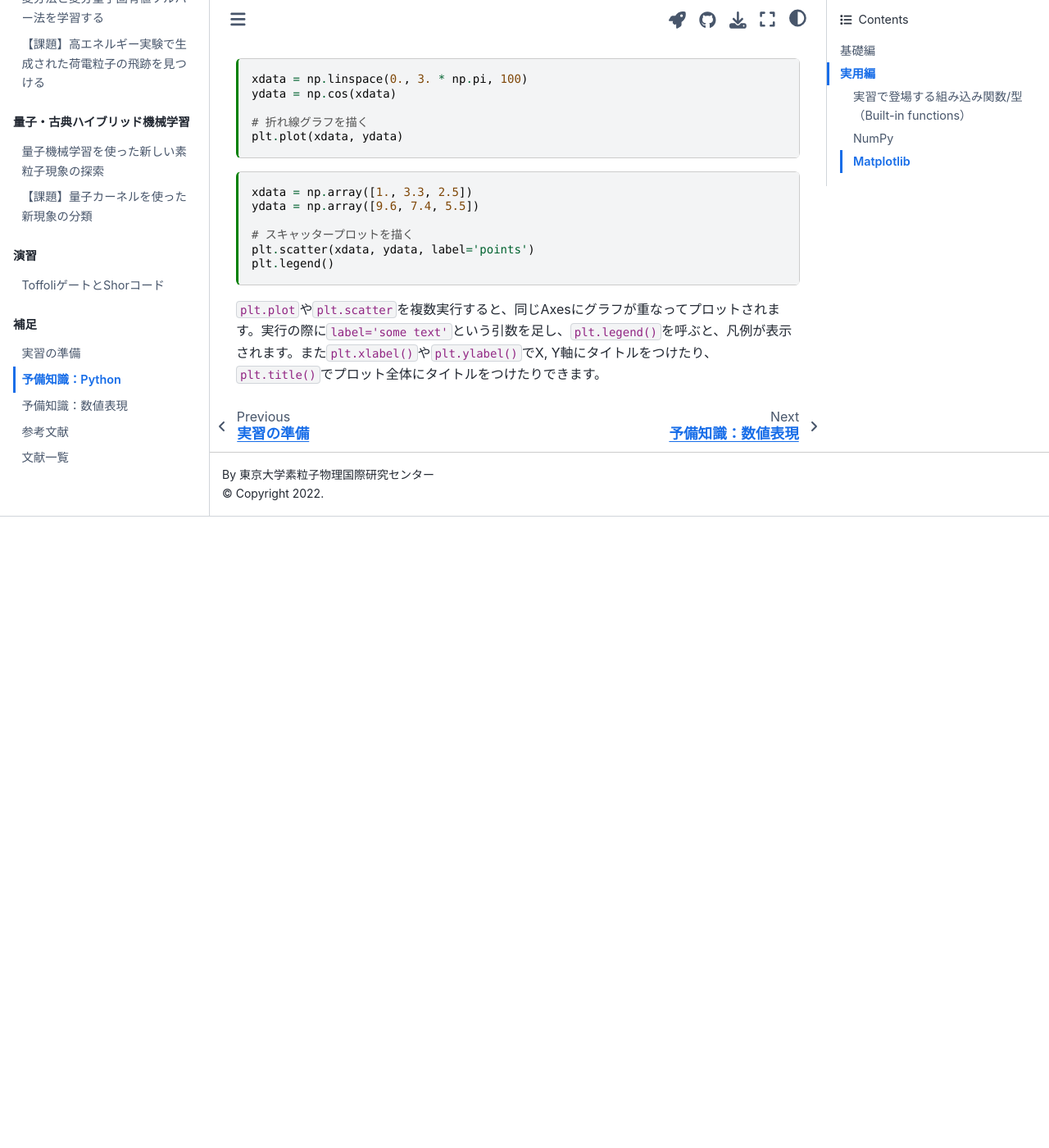
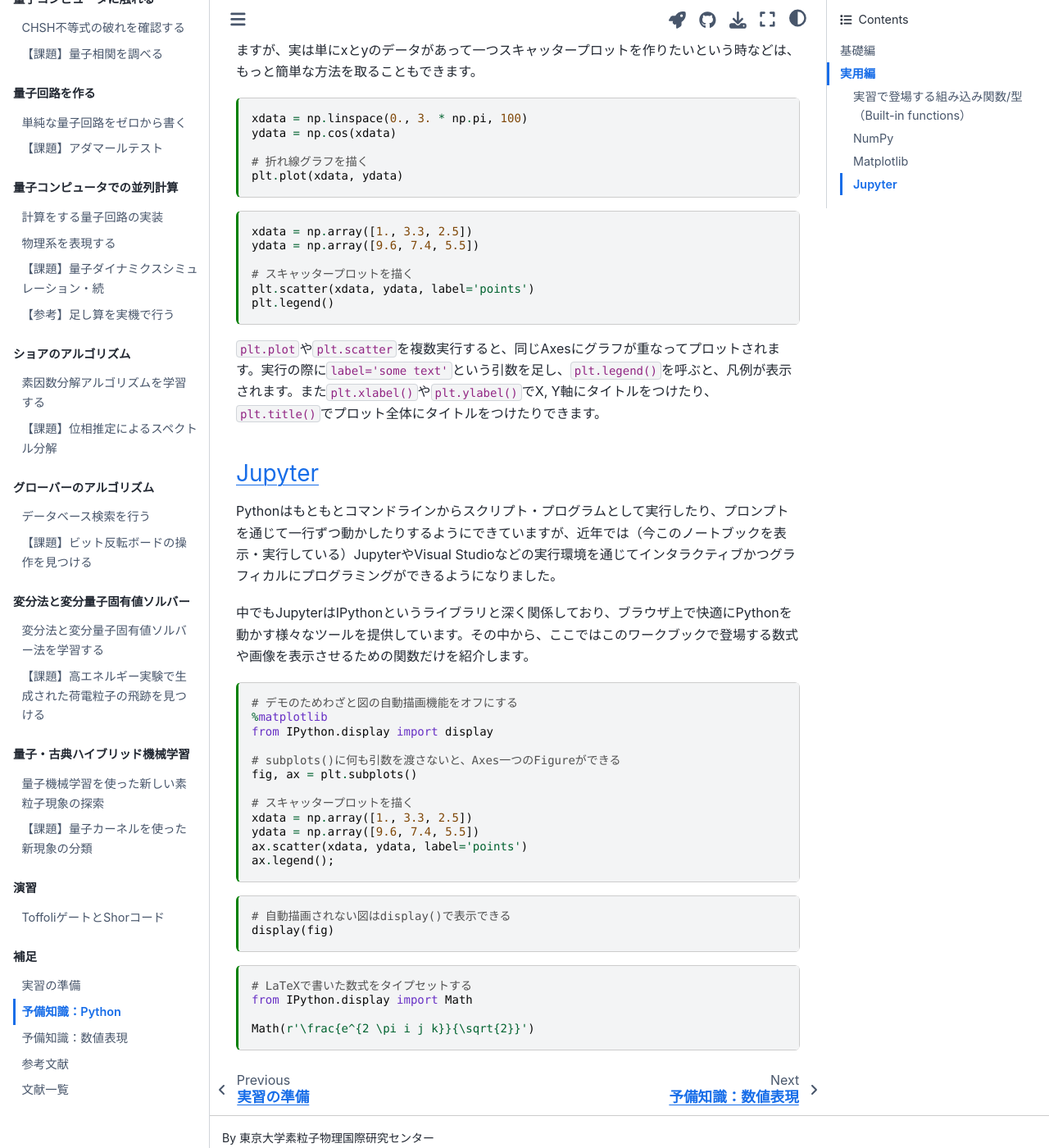
Before and after one commit to UTokyo-ICEPP/qc-workbook, a Jupyter Book: the page built from source/ja/python_intro.md, in a window 1280 px wide and 1400 px high, scrolled down 23284 px. Shown: the whole window at 82% size. Built offline with Jupyter Book 1.0.4 settings and Sphinx 7.4.7 and the Sphinx Book theme 1.1.4, drawn with Linux system fonts in a browser that asks for light colours; before the commit the page ends 23914 px from its top, so only the background shows below that; some of the changed text lies outside the part shown.

Commit message:
added Jupyter

````diff
--- a/source/ja/python_intro.md
+++ b/source/ja/python_intro.md
@@ -19,7 +19,7 @@ language_info:
   name: python
   nbconvert_exporter: python
   pygments_lexer: ipython3
-  version: 3.8.10
+  version: 3.10.6
 ---
 
 # 予備知識：Python
@@ -1071,6 +1071,7 @@ Matplotlibのモジュール名は`matplotlib`ですが、また慣習的に`mpl
 ```{code-cell} ipython3
 :tags: [remove-output]
 
+%matplotlib inline
 import matplotlib.pyplot as plt
 ```
 
@@ -1114,3 +1115,42 @@ plt.legend()
 ```
 
 `plt.plot`や`plt.scatter`を複数実行すると、同じAxesにグラフが重なってプロットされます。実行の際に`label='some text'`という引数を足し、`plt.legend()`を呼ぶと、凡例が表示されます。また`plt.xlabel()`や`plt.ylabel()`でX, Y軸にタイトルをつけたり、`plt.title()`でプロット全体にタイトルをつけたりできます。
+
++++
+
+### Jupyter
+
+Pythonはもともとコマンドラインからスクリプト・プログラムとして実行したり、プロンプトを通じて一行ずつ動かしたりするようにできていますが、近年では（今このノートブックを表示・実行している）JupyterやVisual Studioなどの実行環境を通じてインタラクティブかつグラフィカルにプログラミングができるようになりました。
+
+中でもJupyterはIPythonというライブラリと深く関係しており、ブラウザ上で快適にPythonを動かす様々なツールを提供しています。その中から、ここではこのワークブックで登場する数式や画像を表示させるための関数だけを紹介します。
+
+```{code-cell} ipython3
+# デモのためわざと図の自動描画機能をオフにする
+%matplotlib
+from IPython.display import display
+
+# subplots()に何も引数を渡さないと、Axes一つのFigureができる
+fig, ax = plt.subplots()
+
+# スキャッタープロットを描く
+xdata = np.array([1., 3.3, 2.5])
+ydata = np.array([9.6, 7.4, 5.5])
+ax.scatter(xdata, ydata, label='points')
+ax.legend();
+```
+
+```{code-cell} ipython3
+# 自動描画されない図はdisplay()で表示できる
+display(fig)
+```
+
+```{code-cell} ipython3
+# LaTeXで書いた数式をタイプセットする
+from IPython.display import Math
+
+Math(r'\frac{e^{2 \pi i j k}}{\sqrt{2}}')
+```
+
+```{code-cell} ipython3
+
+```
````
